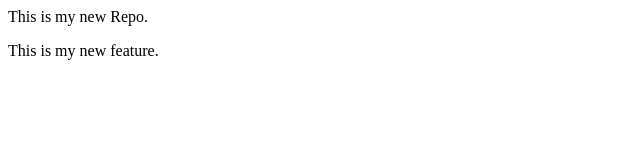
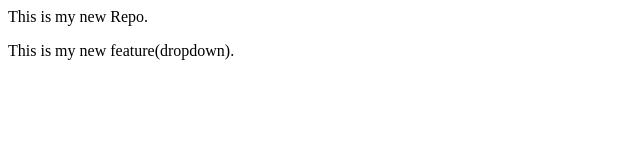
Before and after one commit to Ombichare-26/localrepo, a plain HTML site: page index.html in a window 1280 px wide. Shown: the full height of the page, 0-640 px from the left. Drawn offline with Linux system fonts and the light colour scheme.

Commit message:
Add dropdown

```diff
--- a/index.html
+++ b/index.html
@@ -1,2 +1,2 @@
 <p>This is my new Repo.</p>
-<p>This is my new feature.</p>
+<p>This is my new feature(dropdown).</p>
```
